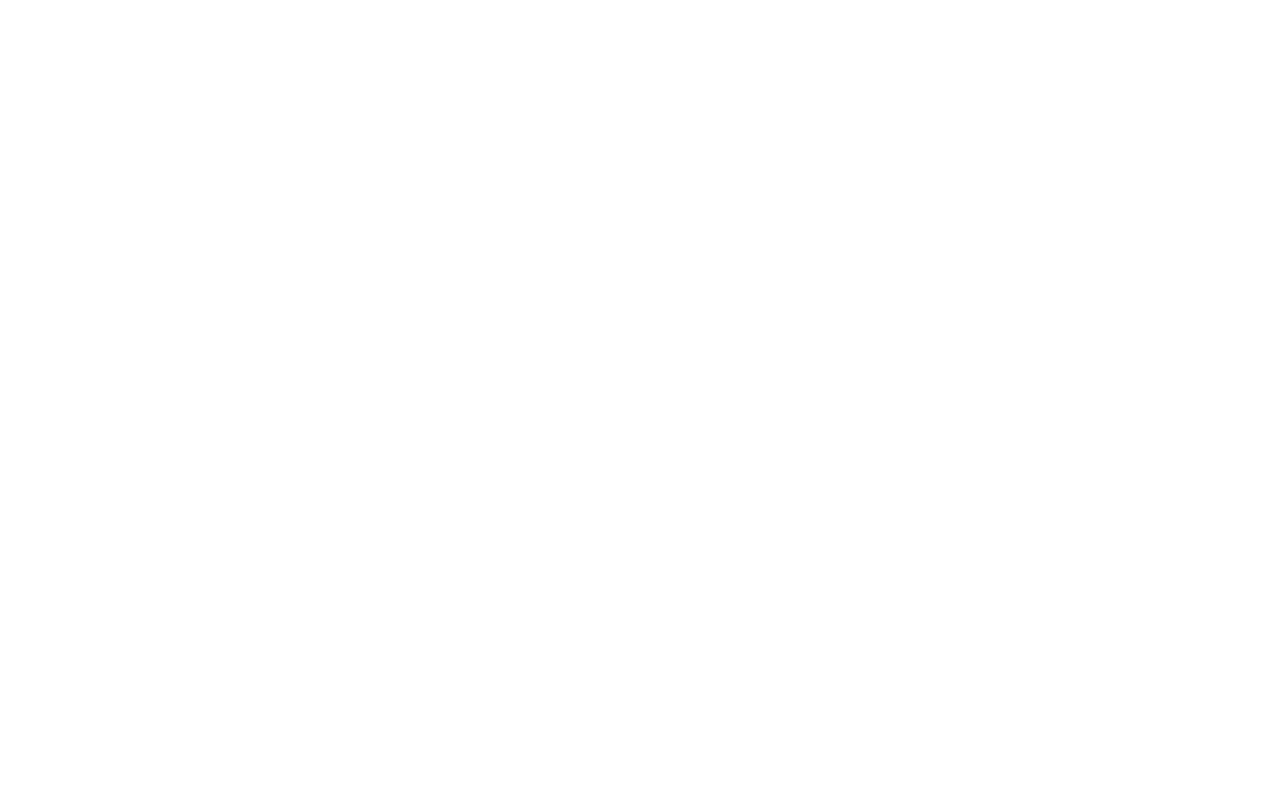
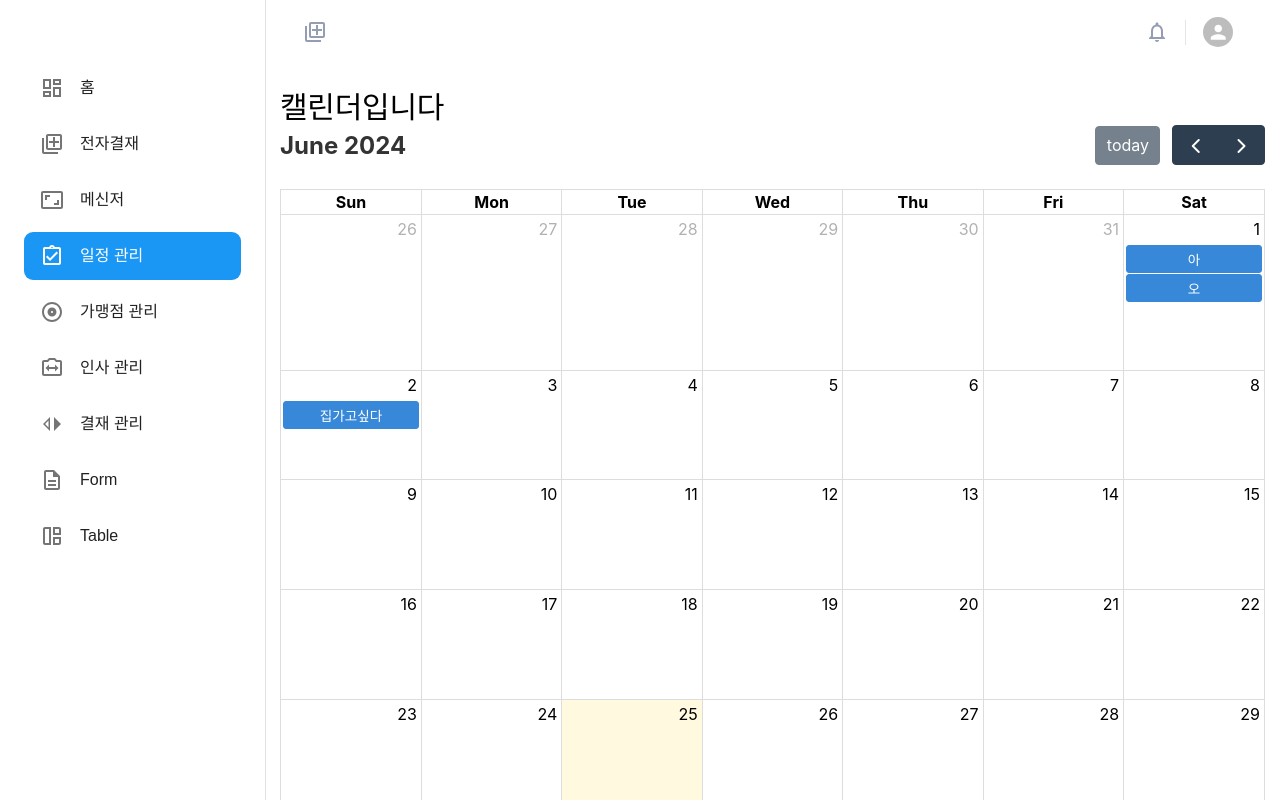
Before and after one commit to for-a-day/intranet-front, a React (Create React App) app: page /calendar in a window 1280 px wide. Before the commit this address had no page. Shown: the top 800 px of the page. Built offline with nearby package versions, Linux system fonts and the light colour scheme.

Commit message:
리액트 캘린더 구현

```diff
--- a/package.json
+++ b/package.json
@@ -5,6 +5,10 @@
   "dependencies": {
     "@emotion/react": "^11.11.4",
     "@emotion/styled": "^11.11.5",
+    "@fullcalendar/core": "^6.1.14",
+    "@fullcalendar/daygrid": "^6.1.14",
+    "@fullcalendar/interaction": "^6.1.14",
+    "@fullcalendar/react": "^6.1.14",
     "@mui/icons-material": "^5.15.20",
     "@mui/material": "^5.15.20",
     "@reduxjs/toolkit": "^2.2.5",
--- a/src/App.js
+++ b/src/App.js
@@ -1,6 +1,7 @@
 import './App.css';
 import { BrowserRouter, Route, Routes, useRoutes } from 'react-router-dom';
 import Main from './pages/main/Main';
+import Calendar from './pages/calendar/Calendar';
 import { ThemeProvider } from '@emotion/react';
 import {baseTheme} from './assets/Theme-variable'
 import FullLayout from './layout/FullLayout';
@@ -13,7 +14,8 @@
         <ThemeProvider theme={theme}>
           <Routes>
             <Route path='/' element={<FullLayout />} >
-              <Route path='/' element={<Main />} />
+                <Route path='/' element={<Main />} />
+                <Route path='calendar' element={<Calendar />} />
             </Route>
           </Routes>
         </ThemeProvider>
--- /dev/null
+++ b/src/components/calendar/CalendarList.jsx
@@ -0,0 +1,27 @@
+import FullCalendar from "@fullcalendar/react";
+import { Box, Stack, Typography, Grid } from "@mui/material";
+import React from "react";
+import dayGridPlugin from "@fullcalendar/daygrid";
+import interactionPlugin from "@fullcalendar/interaction";
+
+const CalendarList = () => {
+  return (
+    <Box>
+      <Grid container spacing={0}>
+        <Grid item xs={6} lg={12}>
+          <FullCalendar
+            plugins={[dayGridPlugin, interactionPlugin]}
+            initialView="dayGridMonth"
+            events={[
+              { title: "아", date: "2024-06-01" },
+              { title: "오", date: "2024-06-01" },
+              { title: "집가고싶다", date: "2024-06-02" },
+            ]}
+          />
+        </Grid>
+      </Grid>
+    </Box>
+  );
+};
+
+export default CalendarList;
--- a/src/index.css
+++ b/src/index.css
@@ -11,3 +11,35 @@
   font-family: source-code-pro, Menlo, Monaco, Consolas, 'Courier New',
     monospace;
 }
+
+/* FullCalendar 관련 스타일 */
+@import url('https://cdnjs.cloudflare.com/ajax/libs/fullcalendar/5.10.1/main.min.css');
+
+.fullcalendar {
+    max-width: 900px;
+    margin: 40px auto;
+}
+
+.fc-header-toolbar {
+    display: flex;
+    justify-content: space-between;
+}
+
+.fc .fc-toolbar-title {
+    font-size: 1.5em;
+    color: #333;
+}
+
+.fc-daygrid-day {
+    text-align: center;
+    vertical-align: middle;
+}
+
+.fc-daygrid-event {
+    background-color: #3788d8;
+    color: #fff;
+    border: 1px solid #3788d8;
+    border-radius: 3px;
+    padding: 2px;
+    font-size: 0.85em;
+}
--- a/src/layout/sidebar/data.js
+++ b/src/layout/sidebar/data.js
@@ -12,7 +12,7 @@
   {
     title: "홈",
     icon: DashboardOutlinedIcon,
-    href: "/dashboards/dashboard1",
+    href:"/",
   },
   {
     title: "전자결재",
@@ -27,7 +27,7 @@
   {
     title: "일정 관리",
     icon: AssignmentTurnedInOutlinedIcon,
-    href: "/form-elements/checkbox",
+    href: "/calendar",
   },
   {
     title: "가맹점 관리",
--- /dev/null
+++ b/src/pages/calendar/Calendar.jsx
@@ -0,0 +1,14 @@
+import { Typography } from "@mui/material";
+import React from "react";
+import CalendarList from "../../components/calendar/CalendarList";
+
+const Calendar = () => {
+  return (
+    <div>
+      <Typography variant="h1">캘린더입니다</Typography>
+      <CalendarList />
+    </div>
+  );
+};
+
+export default Calendar;
```
Also changed, not shown: 1 other file (tests, documents, lock files or other folders).
